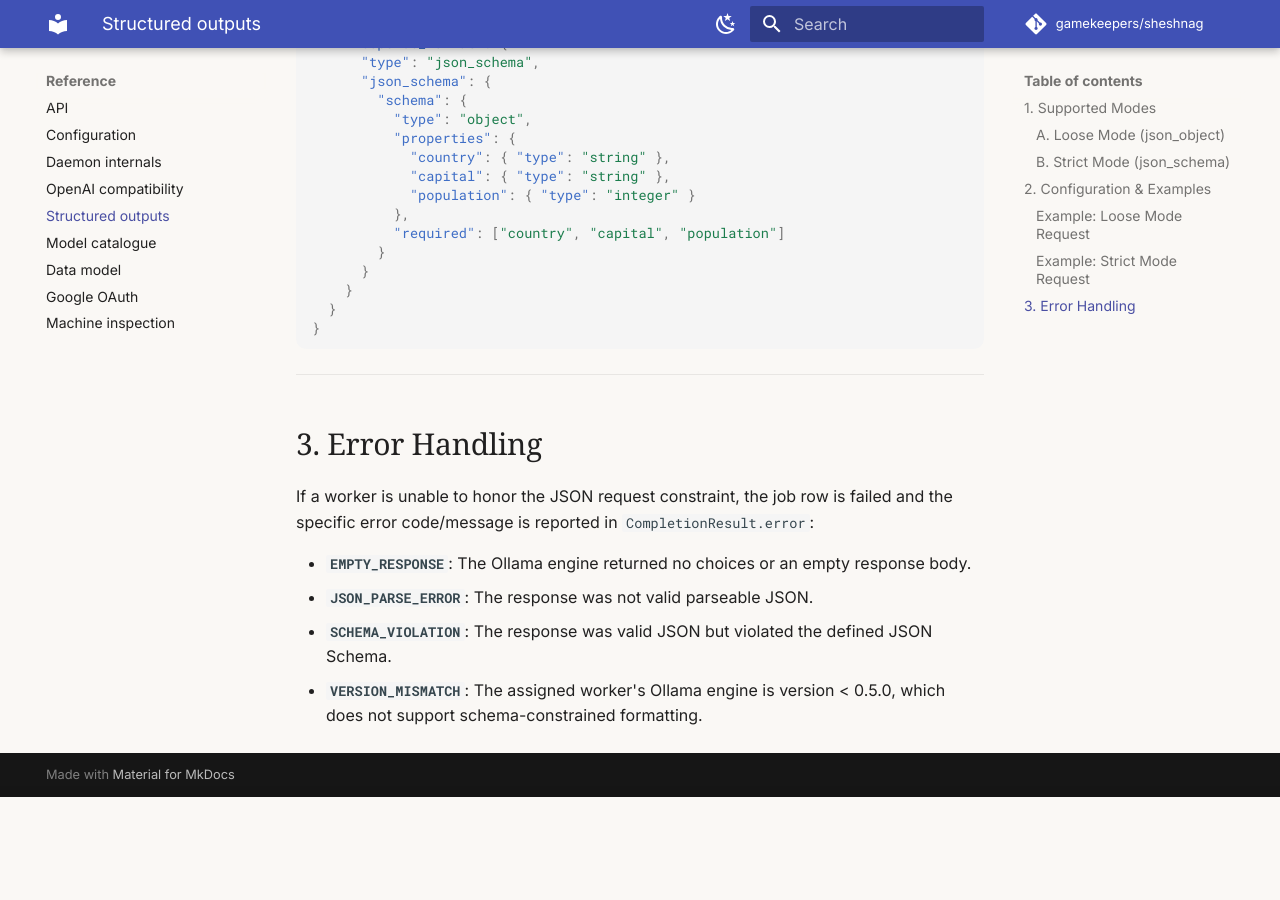
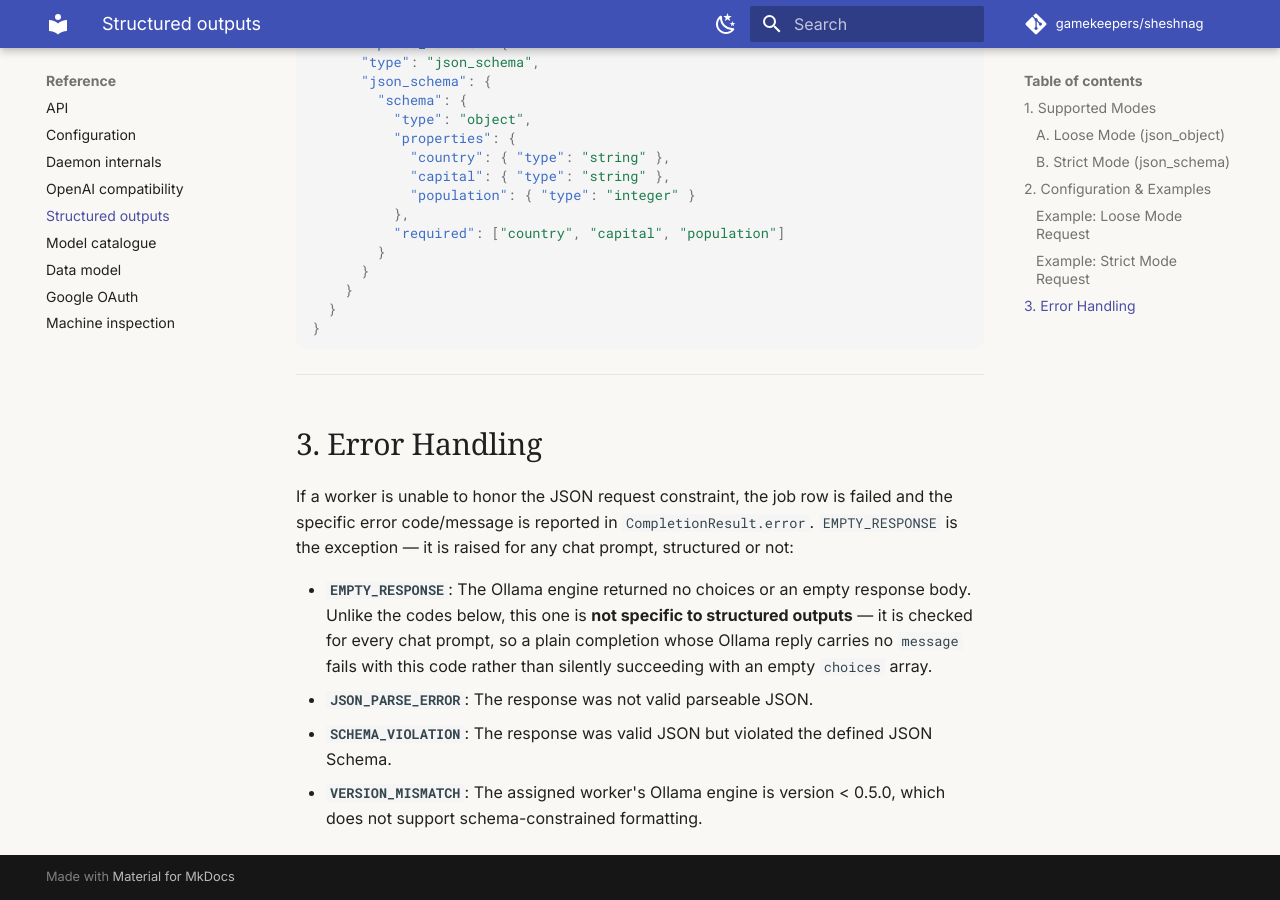
Before and after one commit to gamekeepers/sheshnag, an MkDocs documentation site: the page built from docs/reference/structured-outputs.md, in a window 1280 px wide and 900 px high, scrolled down 2009 px. Built offline with MkDocs 1.6.1 and Material for MkDocs 9.7.7, drawn with Linux system fonts in a browser that asks for light colours; comment, search, counter and statistics services are not loaded; before the commit the page ends 2806 px from its top, so only the background shows below that.

Commit message:
docs: scope EMPTY_RESPONSE correctly — it is not structured-outputs-specific
The empty-choices check was hoisted above the response_format gate so plain
chat prompts stop silently succeeding with an empty choices array. That made
EMPTY_RESPONSE the only code in the structured-outputs error list that is not
a JSON-constraint failure, while the section's lead sentence still said every
code there was one. A plain-completions user hitting it would find it
documented only as a JSON failure.

Co-Authored-By: Claude Opus 5 (1M context) <noreply@anthropic.com>
Claude-Session: https://claude.ai/code/session_01SR4HhRPZ5PoibESnw2mXEb

```diff
--- a/docs/reference/structured-outputs.md
+++ b/docs/reference/structured-outputs.md
@@ -87,9 +87,13 @@ In strict mode, you supply a target JSON Schema. The daemon translates this and
 
 ## 3. Error Handling
 
-If a worker is unable to honor the JSON request constraint, the job row is failed and the specific error code/message is reported in `CompletionResult.error`:
+If a worker is unable to honor the JSON request constraint, the job row is failed and the specific error code/message is reported in `CompletionResult.error`. `EMPTY_RESPONSE` is the exception — it is raised for any chat prompt, structured or not:
 
 * **`EMPTY_RESPONSE`**: The Ollama engine returned no choices or an empty response body.
+  Unlike the codes below, this one is **not specific to structured outputs** — it is
+  checked for every chat prompt, so a plain completion whose Ollama reply carries no
+  `message` fails with this code rather than silently succeeding with an empty
+  `choices` array.
 * **`JSON_PARSE_ERROR`**: The response was not valid parseable JSON.
 * **`SCHEMA_VIOLATION`**: The response was valid JSON but violated the defined JSON Schema.
 * **`VERSION_MISMATCH`**: The assigned worker's Ollama engine is version < 0.5.0, which does not support schema-constrained formatting.
```
